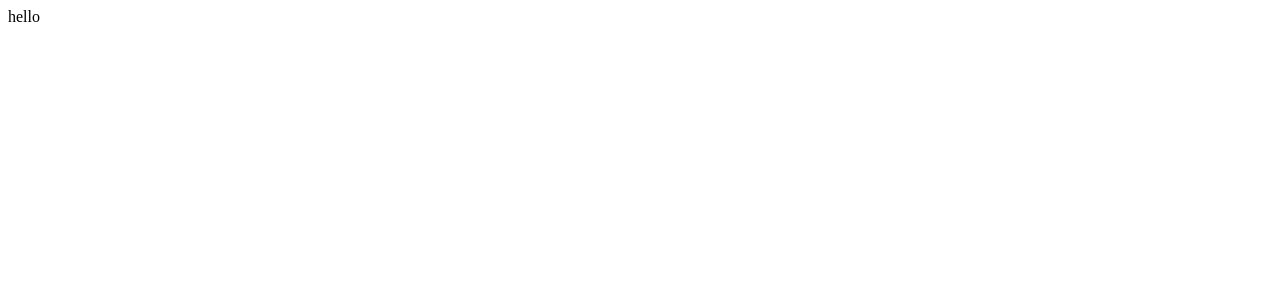
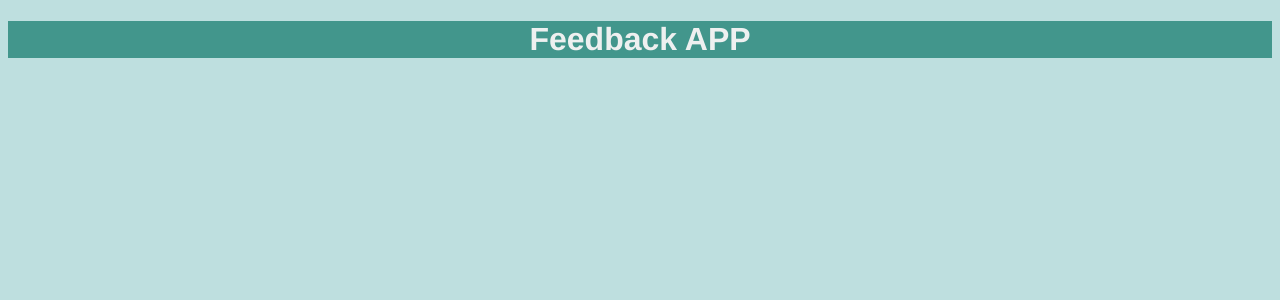
Before and after one commit to BishalS422/Feedback-App, a React (Create React App) app: page / in a window 1280 px wide. Shown: the top 300 px of the page. Built offline with nearby package versions, Linux system fonts and the light colour scheme.

Commit message:
newCommite

```diff
--- a/src/App.js
+++ b/src/App.js
@@ -1,5 +1,29 @@
-function App() {
-  return <div>hello</div>;
+import PropTypes from "prop-types";
+
+function App({ bgColor, textColor, displatFlex, text, center }) {
+  const headerStyle = {
+    backgroundColor: bgColor,
+    color: textColor,
+    display: displatFlex,
+    alignItems: "center",
+    justifyContent: center,
+  };
+  return (
+    <div>
+      <h1 style={headerStyle}>{text}</h1>
+    </div>
+  );
 }
+App.defaultProps = {
+  text: "Feedback APP",
+  bgColor: "#42968c",
+  textColor: "#eef0f0",
+  displatFlex: "flex",
+  center: "center",
+};
+
+App.propTypes = {
+  bgColor: PropTypes.string,
+};
 
 export default App;
--- /dev/null
+++ b/src/index.css
@@ -0,0 +1,11 @@
+@import url("https://fonts.googleapis.com/css2?family=Source+Sans+3:wght@200;300&display=swap");
+* {
+  margin: o;
+  padding: 0;
+  box-sizing: border-box;
+}
+
+body {
+  font-family: "Franklin Gothic Medium", "Arial Narrow", Arial, sans-serif;
+  background-color: #bedfdf;
+}
--- a/src/index.js
+++ b/src/index.js
@@ -2,6 +2,7 @@ import React from "react";
 import ReactDOM from "react-dom";
 
 import App from "./App";
+import "./index.css";
 
 ReactDOM.render(
   <React.StrictMode>
```
Also changed, not shown: 1 other file (tests, documents, lock files or other folders).
